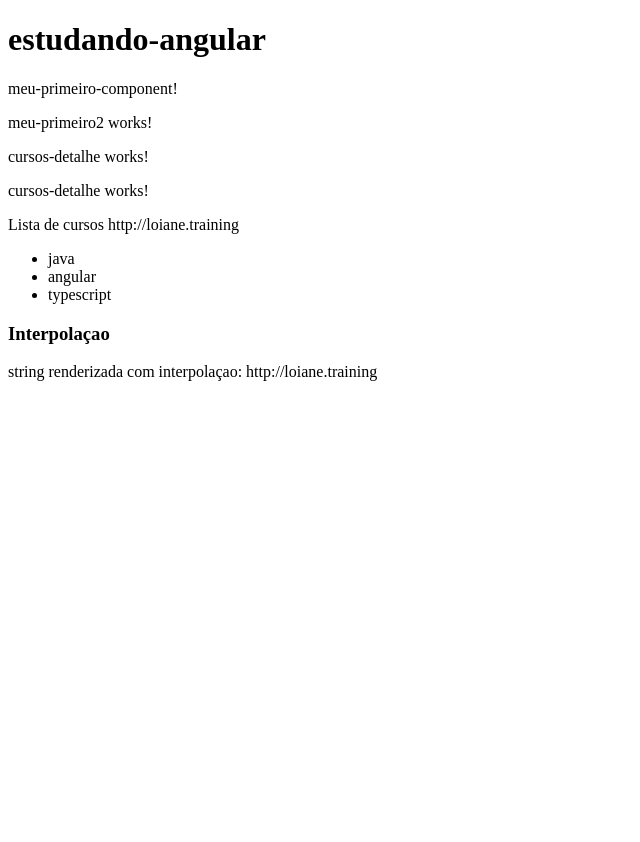
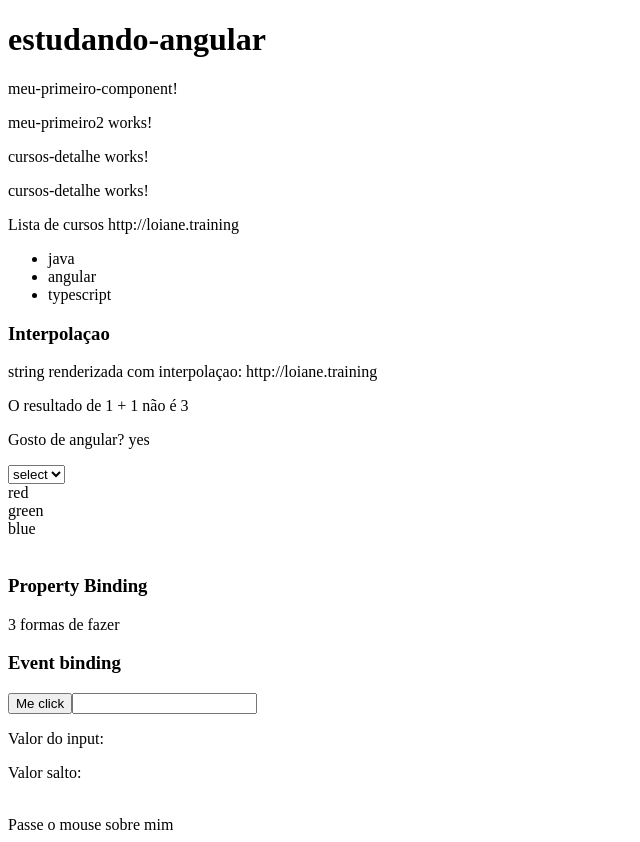
Before and after one commit to ThamyrisCabralArraes/iniciando-angular, an Angular app: page / in a window 1280 px wide. Shown: the whole page, without its empty margins (0-640 px from the left). Before the commit the page ends 800 px from the top, so only its background shows below. Built offline with nearby package versions, Linux system fonts and the light colour scheme.

Commit message:
feat: adcionado eventos a botoes e input

```diff
--- a/src/app/data-binding/data-binding.component.css
+++ b/src/app/data-binding/data-binding.component.css
@@ -0,0 +1,11 @@
+.red {
+  background-color: rgb(243, 158, 158);
+}
+
+.green {
+  background-color: rgb(80, 168, 80);
+}
+
+.blue {
+  background-color: rgb(146, 146, 230);
+}
--- a/src/app/data-binding/data-binding.component.html
+++ b/src/app/data-binding/data-binding.component.html
@@ -2,5 +2,55 @@
   <article>
     <h3>Interpolaçao</h3>
     <p>string renderizada com interpolaçao: {{ url }}</p>
+    <p>O resultado de 1 + 1 não é {{ 1 + 1 + getValor() }}</p>
+    <p>Gosto de angular? {{ cursoAngular && getCurtirCurso() }}</p>
   </article>
+
+  <div>
+    <select #classe (change)="(0)">
+      <option value="select">select</option>
+      <option value="red">red</option>
+      <option value="green">green</option>
+      <option value="blue">blue</option>
+    </select>
+
+    <div [class.red]="classe.value === 'red'">red</div>
+    <div [class.green]="classe.value === 'green'">green</div>
+    <div [class.blue]="classe.value === 'blue'">blue</div>
+  </div>
+  <br />
+  <div
+    [style.display]="classe.value === 'red' ? 'block' : 'none'"
+    [class]="'red'"
+  >
+    usando css inline
+  </div>
+  <article>
+    <h3>Property Binding</h3>
+    <p>3 formas de fazer</p>
+    <!-- <img src="{{ urlImage }}" /> -->
+    <!-- <img [src]="urlImage" /> -->
+    <!-- <img bind-src="urlImage" /> -->
+  </article>
+
+  <div>
+    <h3>Event binding</h3>
+    <button (click)="botaoClicado()">Me click</button>
+    <input
+      type="text"
+      (keyup)="onkeyUp($event)"
+      (keyup.enter)="salvarValor($event.target)"
+      (blur)="salvarValor($event.target)"
+    />
+    <p>Valor do input: {{ valorInput }}</p>
+    <p>Valor salto: {{ valorSalvo }}</p>
+
+    <br />
+    <span
+      (mouseover)="mouseOver()"
+      (mouseout)="mouseOver()"
+      [class.red]="isMouseOver"
+      >Passe o mouse sobre mim</span
+    >
+  </div>
 </section>
--- a/src/app/data-binding/data-binding.component.ts
+++ b/src/app/data-binding/data-binding.component.ts
@@ -7,6 +7,37 @@ import { Component } from '@angular/core';
 })
 export class DataBindingComponent {
   url: string = 'http://loiane.training';
+  cursoAngular = true;
+  urlImage = 'http://lorempixel.com.br/500/400/?2';
+
+  valorInput: string = '';
+  valorSalvo: string = '';
+
+  isMouseOver: boolean = false;
+
+  getValor() {
+    return 1;
+  }
+
+  getCurtirCurso() {
+    return 'yes';
+  }
+
+  botaoClicado() {
+    alert('cliquei');
+  }
+
+  onkeyUp(event: any) {
+    this.valorInput = event.target.value;
+  }
+
+  salvarValor(event: any) {
+    this.valorSalvo = event.value;
+  }
+
+  mouseOver() {
+    this.isMouseOver = !this.isMouseOver;
+  }
 
   constructor() {}
 }
```
